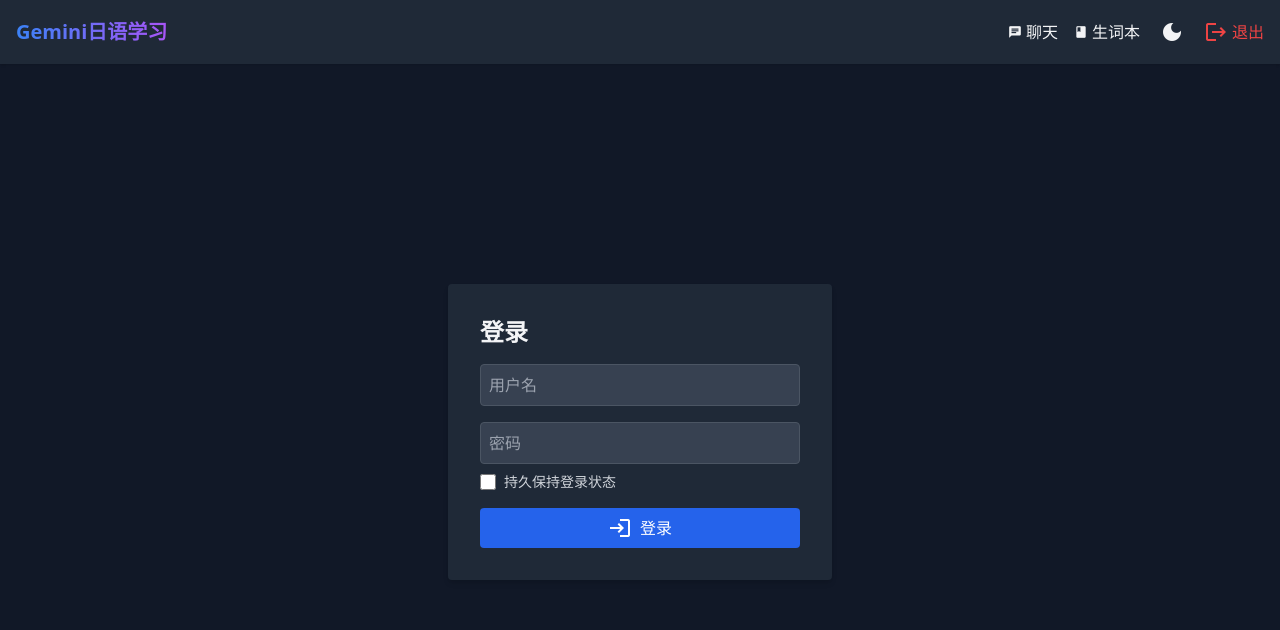
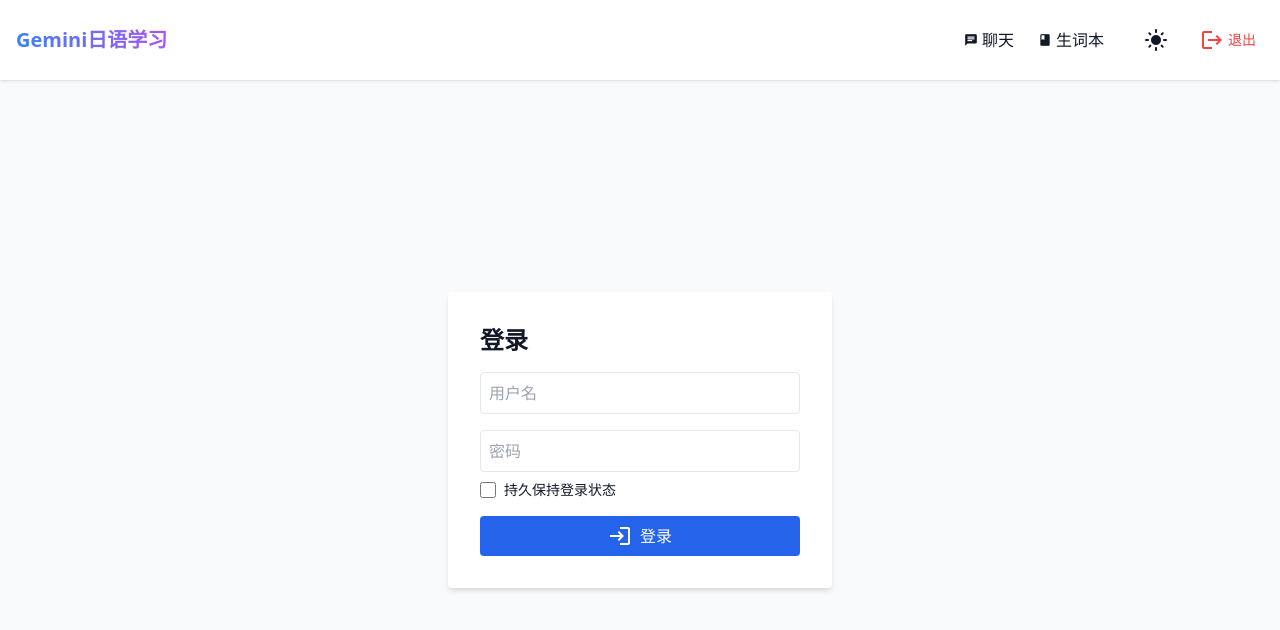
Before and after one commit to eeg1412/gemini-japanese-learn, a Vue app in the folder client/: page /login in a window 1280 px wide. Shown: the top 630 px of the page. Built offline with nearby package versions, Linux system fonts and the light colour scheme; sample sign-in values are in the browser's storage.

Commit message:
UI优化

```diff
--- a/client/src/App.vue
+++ b/client/src/App.vue
@@ -1,105 +1,128 @@
 <script setup>
-import { ref } from 'vue'
+import { ref, onMounted } from 'vue'
 import { useRouter } from 'vue-router'
 import { useAuthStore } from './stores/auth'
 
 const router = useRouter()
 const auth = useAuthStore()
 const isDark = ref(true)
-const isMenuOpen = ref(false)
 
-const toggleMenu = () => {
-  isMenuOpen.value = !isMenuOpen.value
-}
-
-const toggleTheme = () => {
-  isDark.value = !isDark.value
-  if (isDark.value) {
+const applyTheme = dark => {
+  isDark.value = dark
+  if (dark) {
     document.documentElement.classList.add('dark')
   } else {
     document.documentElement.classList.remove('dark')
   }
+  localStorage.setItem('theme', dark ? 'dark' : 'light')
 }
+
+const toggleTheme = () => {
+  applyTheme(!isDark.value)
+}
+
+onMounted(() => {
+  const savedTheme = localStorage.getItem('theme')
+  if (savedTheme) {
+    applyTheme(savedTheme === 'dark')
+  } else {
+    // Check system preference
+    const prefersDark = window.matchMedia(
+      '(prefers-color-scheme: dark)'
+    ).matches
+    applyTheme(prefersDark)
+  }
+})
 </script>
 
 <template>
   <div
     class="h-[100dvh] flex flex-col transition-colors duration-300 overflow-hidden bg-gray-50 dark:bg-gray-900 text-gray-900 dark:text-gray-100"
   >
+    <!-- Header -->
     <header
-      class="p-4 bg-white dark:bg-gray-800 shadow flex justify-between items-center z-50"
+      class="p-3 sm:p-4 bg-white dark:bg-gray-800 shadow flex justify-between items-center z-50 flex-shrink-0"
     >
       <h1
-        class="text-xl font-bold bg-clip-text text-transparent bg-gradient-to-r from-blue-500 to-purple-500"
+        class="text-lg sm:text-xl font-bold bg-clip-text text-transparent bg-gradient-to-r from-blue-500 to-purple-500"
       >
         Gemini日语学习
       </h1>
-      <div v-if="auth.token" class="flex items-center gap-2">
-        <button
-          @click="toggleTheme"
-          class="flex items-center p-1 rounded hover:bg-gray-200 dark:hover:bg-gray-700 md:hidden"
-        >
-          <span class="material-icons">{{
-            isDark ? 'dark_mode' : 'light_mode'
-          }}</span>
-        </button>
-        <button
-          @click="toggleMenu"
-          class="md:hidden flex items-center p-1 rounded hover:bg-gray-200 dark:hover:bg-gray-700"
-        >
-          <span class="material-icons">{{
-            isMenuOpen ? 'close' : 'menu'
-          }}</span>
-        </button>
-      </div>
 
-      <nav
-        v-if="auth.token"
-        :class="[
-          'md:flex md:flex-row md:gap-4 md:items-center md:static md:bg-transparent md:p-0 md:shadow-none md:border-none',
-          isMenuOpen
-            ? 'flex flex-col absolute top-16 left-0 right-0 bg-white dark:bg-gray-800 p-4 border-b dark:border-gray-700 shadow-lg z-[60]'
-            : 'hidden'
-        ]"
-      >
+      <div v-if="auth.token" class="flex items-center gap-1 sm:gap-4">
+        <!-- Desktop Nav -->
+        <nav class="hidden md:flex items-center gap-6 mr-4">
           <router-link
             to="/"
-          class="hover:text-blue-500 flex items-center gap-1 w-full md:w-auto p-2 md:p-0"
-          @click="isMenuOpen = false"
+            class="hover:text-blue-500 flex items-center gap-1 transition-colors"
+            exact-active-class="text-blue-500 font-bold"
           >
             <span class="material-icons text-sm">chat</span> 聊天
           </router-link>
           <router-link
             to="/vocab"
-          class="hover:text-blue-500 flex items-center gap-1 w-full md:w-auto p-2 md:p-0"
-          @click="isMenuOpen = false"
+            class="hover:text-blue-500 flex items-center gap-1 transition-colors"
+            exact-active-class="text-blue-500 font-bold"
           >
             <span class="material-icons text-sm">book</span> 生词本
           </router-link>
+        </nav>
+
+        <!-- Theme Toggle (Always visible in header right) -->
         <button
           @click="toggleTheme"
-          class="hidden md:flex items-center p-1 rounded hover:bg-gray-200 dark:hover:bg-gray-700"
+          class="flex items-center p-2 rounded hover:bg-gray-200 dark:hover:bg-gray-700"
+          title="切换主题"
         >
-          <span class="material-icons">{{
+          <span class="material-icons text-xl sm:text-2xl">{{
             isDark ? 'dark_mode' : 'light_mode'
           }}</span>
         </button>
+
+        <!-- Logout button (Always in header right) -->
         <button
-          @click="
-            () => {
-              auth.logout()
-              isMenuOpen = false
-            }
-          "
-          class="text-red-500 hover:text-red-700 flex items-center gap-1 w-full md:w-auto p-2 md:p-0"
+          @click="auth.logout()"
+          class="text-red-500 hover:text-red-700 flex items-center gap-1 p-2"
+          title="退出登录"
         >
-          <span class="material-icons">logout</span> 退出
+          <span class="material-icons text-xl sm:text-2xl">logout</span>
+          <span class="hidden sm:inline text-sm">退出</span>
         </button>
-      </nav>
+      </div>
     </header>
 
+    <!-- Main Content -->
     <main class="flex-1 overflow-hidden flex flex-col min-h-0">
       <router-view></router-view>
     </main>
+
+    <!-- Bottom Nav (Mobile Only) -->
+    <nav
+      v-if="auth.token"
+      class="md:hidden flex justify-around items-center bg-white dark:bg-gray-800 border-t dark:border-gray-700 z-50 flex-shrink-0 pb-safe"
+    >
+      <router-link
+        to="/"
+        class="flex flex-col items-center gap-0.5 p-1 flex-1 hover:text-blue-500 transition-colors"
+        exact-active-class="text-blue-500 font-bold border-t-2 border-blue-500"
+      >
+        <span class="material-icons text-lg">chat</span>
+        <span class="text-[9px]">聊天</span>
+      </router-link>
+      <router-link
+        to="/vocab"
+        class="flex flex-col items-center gap-0.5 p-1 flex-1 hover:text-blue-500 transition-colors"
+        exact-active-class="text-blue-500 font-bold border-t-2 border-blue-500"
+      >
+        <span class="material-icons text-lg">book</span>
+        <span class="text-[9px]">生词本</span>
+      </router-link>
+    </nav>
   </div>
 </template>
+
+<style>
+.pb-safe {
+  padding-bottom: env(safe-area-inset-bottom);
+}
+</style>
--- a/client/src/main.js
+++ b/client/src/main.js
@@ -13,13 +13,21 @@ app.use(pinia)
 app.use(router)
 
 // Global axios interceptor for 403 errors
+let isShowingAlert = false
 axios.interceptors.response.use(
   response => response,
   error => {
     if (error.response?.status === 403) {
       const auth = useAuthStore()
-      alert('登录信息过期，请重新登录')
-      auth.logout()
+      if (!isShowingAlert) {
+        isShowingAlert = true
+        alert('登录信息过期，请重新登录')
+        auth.logout()
+        // Reset flag after a short delay
+        setTimeout(() => {
+          isShowingAlert = false
+        }, 1000)
+      }
     }
     return Promise.reject(error)
   }
--- a/client/src/views/Chat.vue
+++ b/client/src/views/Chat.vue
@@ -19,6 +19,7 @@ const imagePreview = ref(null)
 const customPrompt = ref('')
 const showConfig = ref(false)
 const isLoading = ref(false)
+const isHistoryLoading = ref(false)
 const page = ref(1)
 const hasMore = ref(true)
 const chatContainer = ref(null)
@@ -40,6 +41,28 @@ const getImageUrl = imageData => {
   if (imageData.startsWith('data:')) return imageData
   // Use specialized image token
   return `/api/chat/image/${imageData}?token=${imageToken.value || ''}`
+}
+
+const openImage = async imageData => {
+  if (!imageData) return
+  if (imageData.startsWith('data:')) {
+    const newWindow = window.open()
+    newWindow.document.write(`<img src="${imageData}" style="max-width:100%">`)
+    return
+  }
+
+  try {
+    // Fetch a fresh token for the new window
+    const res = await axios.get('/api/chat/image-token', {
+      headers: { Authorization: `Bearer ${auth.token}` }
+    })
+    const newToken = res.data.imageToken
+    const url = `/api/chat/image/${imageData}?token=${newToken}`
+    window.open(url, '_blank')
+  } catch (e) {
+    console.error('Failed to open image:', e)
+    alert('预览图片失败')
+  }
 }
 
 const inputEl = ref(null)
@@ -80,8 +103,9 @@ const autoResizeTextarea = (el, maxRows = 5) => {
 }
 
 const loadHistory = async (isInitial = false) => {
-  if (!hasMore.value && !isInitial) return
+  if ((!hasMore.value && !isInitial) || isHistoryLoading.value) return
 
+  isHistoryLoading.value = true
   try {
     const res = await axios.get('/api/chat/history', {
       params: { page: page.value, limit: 20 },
@@ -110,6 +134,8 @@ const loadHistory = async (isInitial = false) => {
     }
   } catch (e) {
     console.error(e)
+  } finally {
+    isHistoryLoading.value = false
   }
 }
 
@@ -125,15 +151,20 @@ const scrollToBottom = (force = true) => {
   })
 }
 
+let scrollTimer = null
 const handleScroll = () => {
+  if (scrollTimer) return
+  scrollTimer = setTimeout(() => {
     if (
       chatContainer.value.scrollTop === 0 &&
-    !isLoading.value &&
+      !isHistoryLoading.value &&
       hasMore.value
     ) {
       page.value++
       loadHistory()
     }
+    scrollTimer = null
+  }, 200)
 }
 
 const selectImage = e => {
@@ -292,7 +323,15 @@ watch(showConfig, newVal => {
       @scroll="handleScroll"
       class="flex-1 overflow-y-auto overflow-x-hidden p-4 space-y-4 min-h-0"
     >
-      <div v-if="!hasMore" class="text-center text-gray-400 text-sm py-2">
+      <div v-if="isHistoryLoading" class="flex justify-center py-2">
+        <div
+          class="animate-spin rounded-full h-5 w-5 border-2 border-blue-500 border-t-transparent"
+        ></div>
+      </div>
+      <div
+        v-if="!hasMore && !isHistoryLoading"
+        class="text-center text-gray-400 text-sm py-2"
+      >
         没有更多历史记录
       </div>
 
@@ -312,7 +351,8 @@ watch(showConfig, newVal => {
           <img
             v-if="msg.image_data"
             :src="getImageUrl(msg.image_data)"
-            class="w-full max-w-[100px] h-[100px] rounded mb-2 object-contain bg-gray-300"
+            @click="openImage(msg.image_data)"
+            class="w-full max-w-[100px] h-[100px] rounded mb-2 object-contain bg-gray-300 cursor-pointer hover:opacity-80 transition-opacity"
           />
           <div v-if="msg.loading" class="animate-pulse">思考中...</div>
           <div v-else-if="msg.role === 'user'">
@@ -383,7 +423,7 @@ watch(showConfig, newVal => {
           @keydown.enter.exact.prevent="sendMessage"
           @input="e => autoResizeTextarea(e.target)"
           placeholder="输入内容"
-          class="flex-1 p-2 border rounded resize-none focus:outline-none focus:border-blue-500 dark:bg-gray-700 dark:border-gray-600 min-h-[1.5rem] max-h-[8.5rem]"
+          class="flex-1 p-2 border rounded resize-none focus:outline-none focus:border-blue-500 dark:bg-gray-700 dark:border-gray-600 min-h-[1.5rem] max-h-[8.5rem] h-[40px]"
         ></textarea>
         <button
           @click="sendMessage"
--- a/client/src/views/Vocab.vue
+++ b/client/src/views/Vocab.vue
@@ -56,9 +56,12 @@ const speakJapanese = text => {
   window.speechSynthesis.speak(utter)
 }
 
+const isLoading = ref(false)
+
 const loadVocab = async (isInitial = false) => {
-  if (!hasMore.value && !isInitial) return
+  if ((!hasMore.value && !isInitial) || isLoading.value) return
 
+  isLoading.value = true
   try {
     const res = await axios.get('/api/vocab', {
       params: {
@@ -86,6 +89,8 @@ const loadVocab = async (isInitial = false) => {
     }
   } catch (e) {
     console.error(e)
+  } finally {
+    isLoading.value = false
   }
 }
 
@@ -147,13 +152,22 @@ const scrollToTop = () => {
   })
 }
 
+let scrollTimer = null
 const handleScroll = () => {
-  const { scrollTop, scrollHeight, clientHeight } = container.value
-  // If we scroll to the bottom, load more
-  if (scrollTop + clientHeight >= scrollHeight - 5 && hasMore.value) {
-    page.value++
-    loadVocab()
-  }
+  if (scrollTimer) return
+  scrollTimer = setTimeout(() => {
+    const { scrollTop, scrollHeight, clientHeight } = container.value
+    // If we scroll to the bottom, load more
+    if (
+      scrollTop + clientHeight >= scrollHeight - 5 &&
+      hasMore.value &&
+      !isLoading.value
+    ) {
+      page.value++
+      loadVocab()
+    }
+    scrollTimer = null
+  }, 200)
 }
 
 onMounted(() => {
@@ -339,7 +353,15 @@ onMounted(() => {
         </div>
       </div>
 
-      <div v-if="!hasMore" class="text-center text-gray-400 text-sm py-2">
+      <div v-if="isLoading" class="flex justify-center py-2">
+        <div
+          class="animate-spin rounded-full h-5 w-5 border-2 border-blue-500 border-t-transparent"
+        ></div>
+      </div>
+      <div
+        v-if="!hasMore && !isLoading"
+        class="text-center text-gray-400 text-sm py-2"
+      >
         -- 已全部加载 --
       </div>
     </div>
```
Lines whose indentation alone changed are shown as unchanged.
